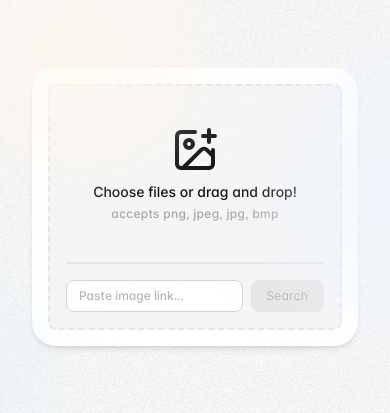
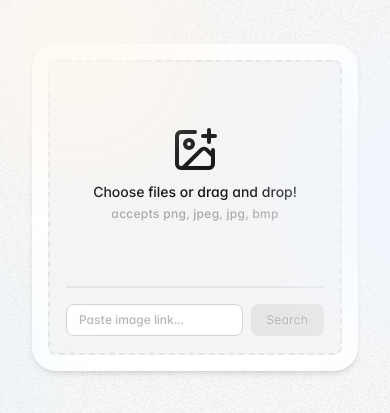
Before and after one commit to jesseborg/image-cropper, a React (Vite) app: page / in a window 390 px wide. Shown: the part 215-628 px from the top of the page. Built offline with nearby package versions, Linux system fonts and the light colour scheme.

Commit message:
fix: Button classes and image-upload container size

```diff
--- a/package.json
+++ b/package.json
@@ -19,6 +19,7 @@
     "react-dom": "^18.2.0",
     "react-dropzone": "^14.2.3",
     "react-zoom-pan-pinch": "^3.3.0",
+    "tailwind-merge": "^2.1.0",
     "zod": "^3.22.4",
     "zustand": "^4.4.6"
   },
--- a/src/components/button.tsx
+++ b/src/components/button.tsx
@@ -1,7 +1,7 @@
 import { ButtonHTMLAttributes, forwardRef, PropsWithChildren } from 'react';
+import { twMerge } from 'tailwind-merge';
 
 import { cva, type VariantProps } from 'class-variance-authority';
-import clsx from 'clsx';
 import { Loader } from './loader';
 
 const button = cva(
@@ -12,7 +12,10 @@ const button = cva(
 	{
 		variants: {
 			variant: {
-				primary: ['font-light', '[&:not(:disabled)]:hover:bg-neutral-800'],
+				primary: [
+					'font-light',
+					'[&:not(:disabled)]:hover:bg-neutral-800 bg-neutral-950 text-white'
+				],
 				secondary: [
 					'text-black bg-white border font-medium border-neutral-200',
 					'hover:bg-neutral-50'
@@ -30,13 +33,6 @@ const button = cva(
 				true: ''
 			}
 		},
-		compoundVariants: [
-			{
-				variant: 'primary',
-				disabled: false,
-				className: 'bg-neutral-950 text-white'
-			}
-		],
 		defaultVariants: {
 			variant: 'primary',
 			padding: 'normal',
@@ -57,7 +53,7 @@ export const Button = forwardRef<
 			ref={ref}
 			type="button"
 			disabled={disabled}
-			className={clsx(button({ variant, disabled, padding, loading }), className)}
+			className={twMerge(button({ variant, disabled, padding, loading }), className)}
 			{...props}
 		>
 			{loading && (
--- a/src/components/image-upload.tsx
+++ b/src/components/image-upload.tsx
@@ -150,7 +150,7 @@ export function ImageUpload() {
 	return (
 		<div
 			className={clsx(
-				'flex w-full flex-col gap-4 overflow-hidden rounded-lg border-2 border-dashed border-neutral-200 bg-neutral-100 stroke-black p-4',
+				'flex h-[295px] w-[500px] flex-col justify-center gap-4 overflow-hidden rounded-lg border-2 border-dashed border-neutral-200 bg-neutral-100 stroke-black p-4',
 				{
 					'!border-blue-500 !bg-blue-50': isDragActive,
 					'!border-red-500 !bg-red-50': isDragReject,
@@ -163,11 +163,11 @@ export function ImageUpload() {
 				disabled={isLoading}
 				variant="blank"
 				className={clsx(
-					'flex w-full max-w-[500px] select-none flex-col items-center justify-center gap-2 rounded-lg px-20 py-6 !tracking-normal transition-none hover:bg-neutral-200/60 sm:px-32 sm:py-12',
+					'flex w-full max-w-[500px] select-none flex-col items-center justify-center gap-2 rounded-lg px-20 py-12 !tracking-normal transition-none hover:bg-neutral-200/60 sm:px-32',
 					{
-						'stroke-blue-500 text-blue-500': isDragActive,
-						'stroke-red-500 !text-red-500': isDragReject,
-						'!bg-green-50 !text-green-500': isLoading
+						'stroke-blue-500 text-blue-500 hover:bg-transparent': isDragActive,
+						'stroke-red-500 text-red-500 hover:bg-transparent': isDragReject,
+						'bg-green-50 text-green-500 hover:bg-transparent': isLoading
 					}
 				)}
 				onClick={open}
```
Also changed, not shown: 1 other file (tests, documents, lock files or other folders).
